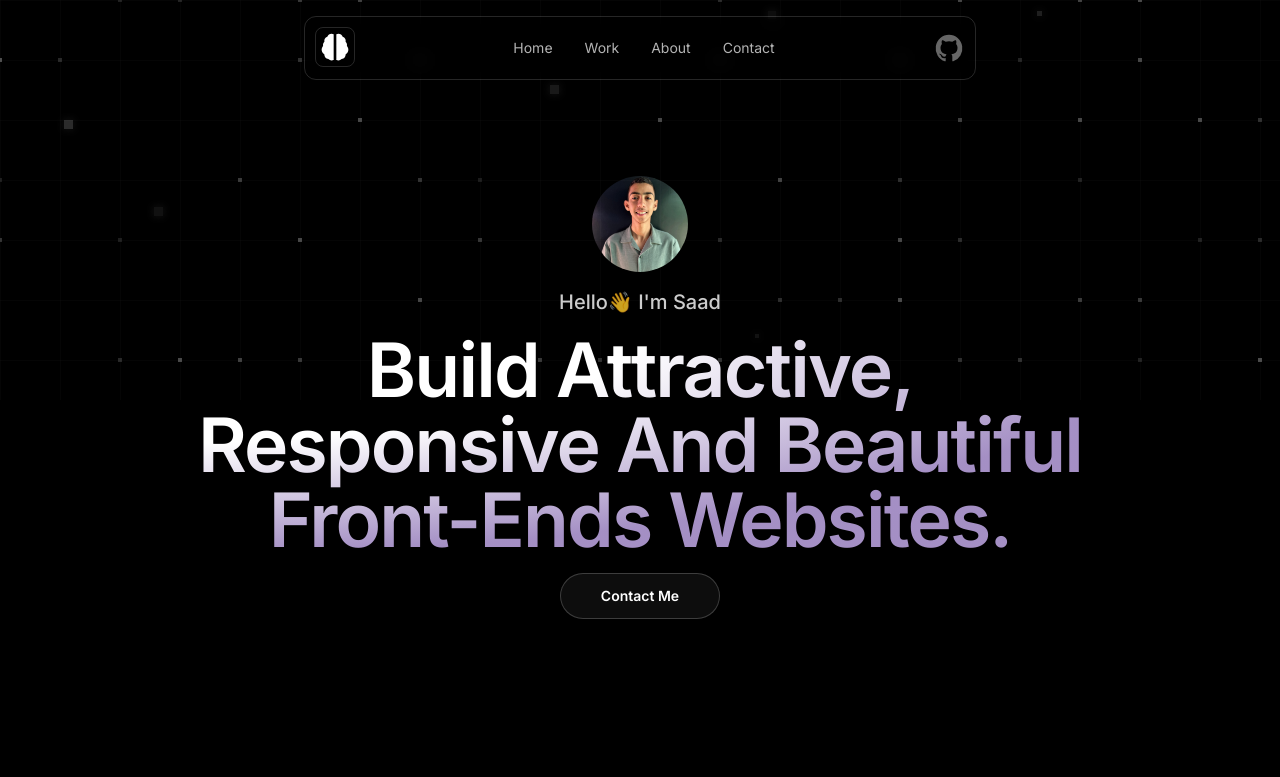
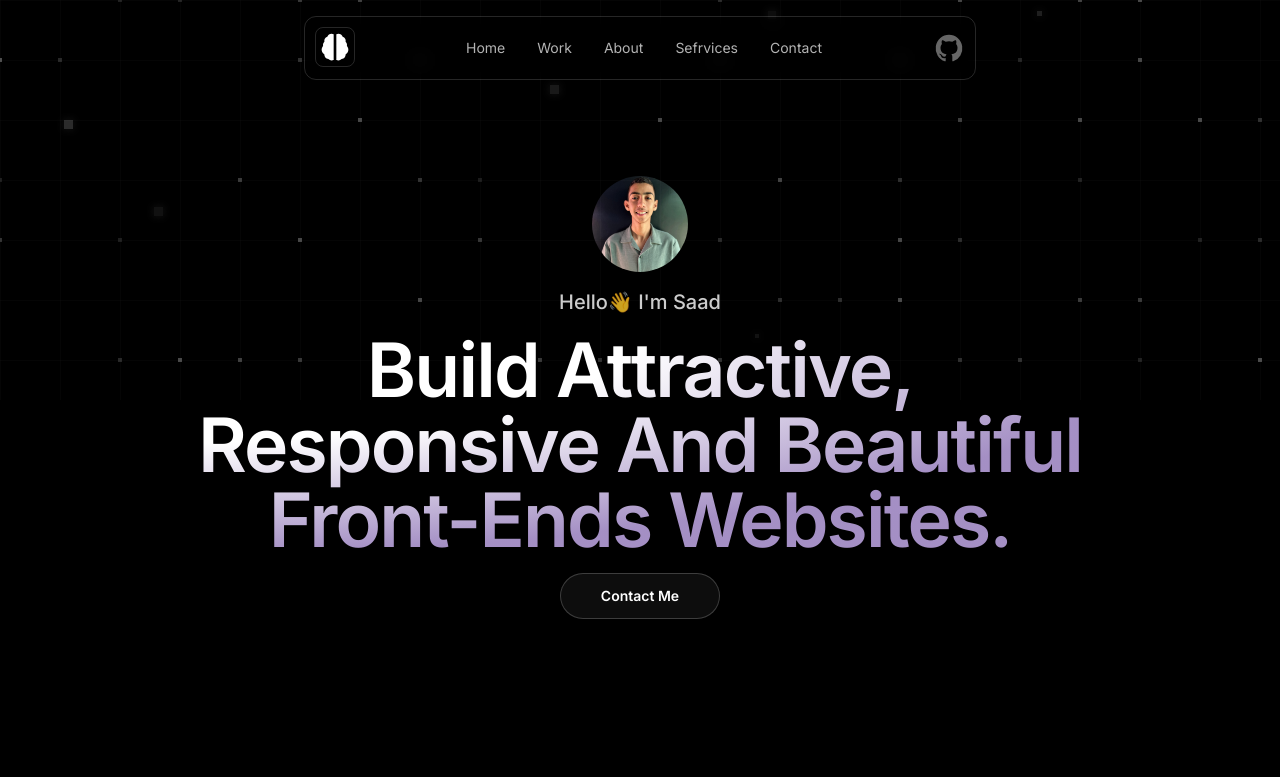
Before and after one commit to SaadAnna/Saad_Anna_Portfolio, a Next.js app: page / in a window 1280 px wide. Shown: the top 777 px of the page. Built offline with nearby package versions, Linux system fonts and the light colour scheme.

Commit message:
Finish the fotter section and Update the Navbar section

```diff
--- a/src/app/layout.tsx
+++ b/src/app/layout.tsx
@@ -10,7 +10,7 @@ interface RootLayoutProps {
 
 export default function RootLayout({ children }: RootLayoutProps) {
   return (
-    <html lang="en" className="bg-black text-white">
+    <html lang="en" className="bg-black text-white scroll-smooth">
       <body className={inter.className}>
         <div className="relative">
           <GridSquares />
--- a/src/sections/Navbar.tsx
+++ b/src/sections/Navbar.tsx
@@ -41,6 +41,9 @@ export const Navbar = () => {
               </a>
               <a href="#about" className="text-white/70 hover:text-white transition">
                 About
+              </a>
+              <a href="#services" className="text-white/70 hover:text-white transition">
+                Sefrvices
               </a>
               <a href="#contact" className="text-white/70 hover:text-white transition">
                 Contact
```
